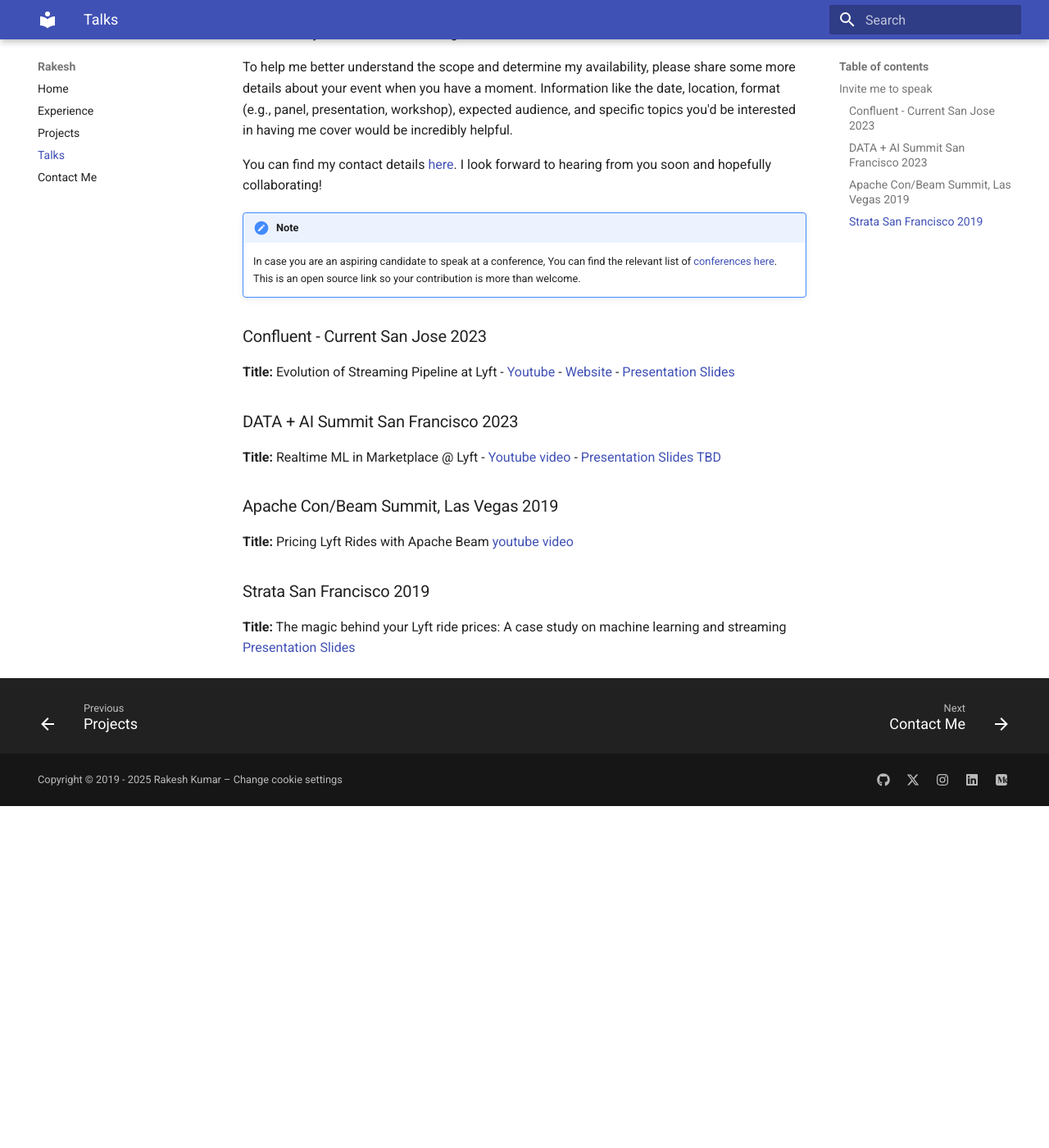
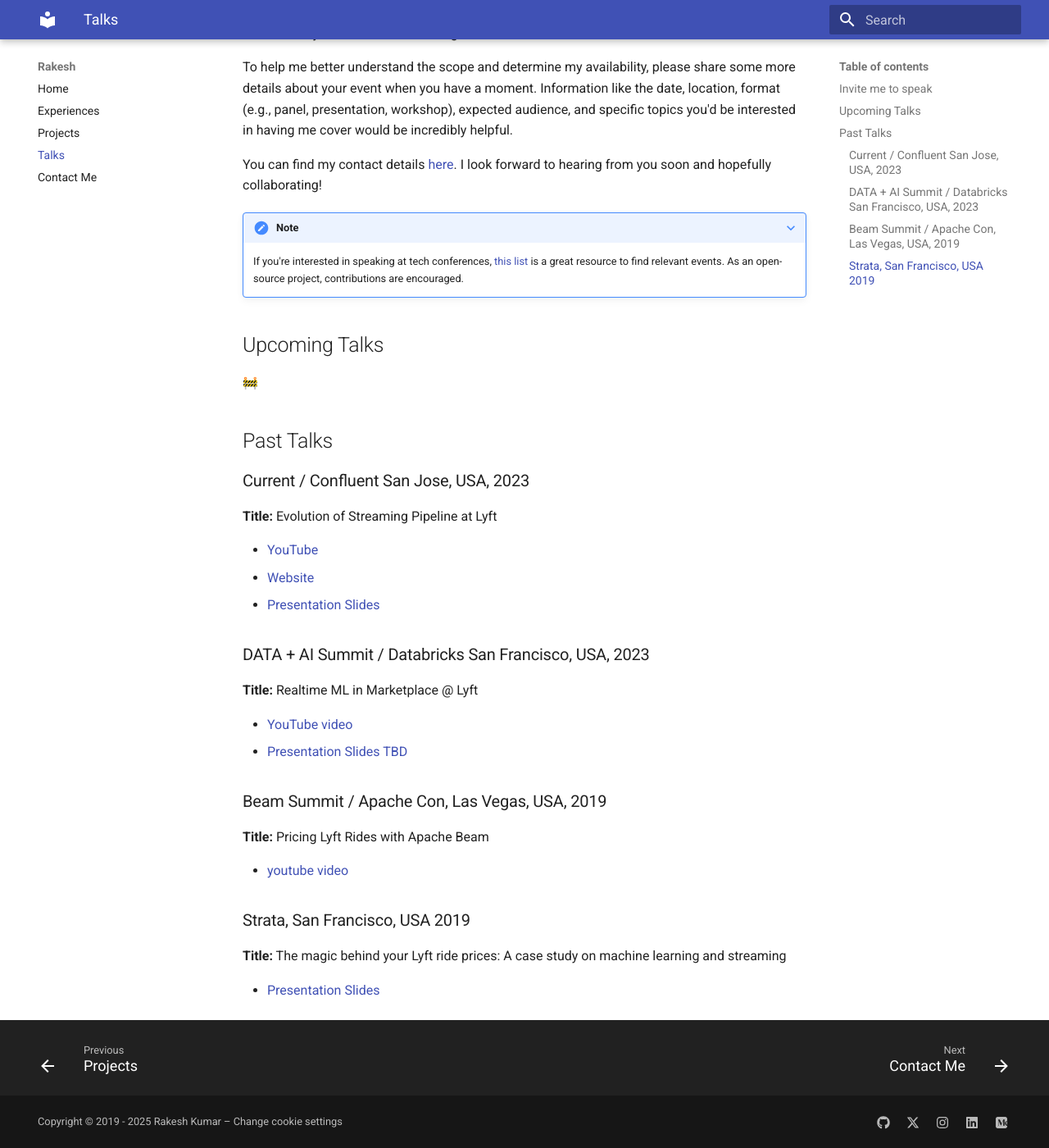
Before and after one commit to rakeshcusat/rakeshcusat.github.io, an MkDocs documentation site: the page built from docs/talks.md, in a window 1280 px wide and 1400 px high, scrolled down 438 px. Shown: the whole window at 82% size. Built offline with MkDocs 1.6.1 and Material for MkDocs 9.7.7, drawn with Linux system fonts in a browser that asks for light colours; emoji names are drawn with the system emoji font; plug-ins that fetch from the network failed and are left out; before the commit the page ends 1421 px from its top, so only the background shows below that.

Commit message:
update talks (#12)
* update talks

* updated pages

* added some more content

* minor update

```diff
--- a/docs/talks.md
+++ b/docs/talks.md
@@ -12,26 +12,32 @@
 You can find my contact details [here](contact.md). I look forward to hearing from you soon and hopefully collaborating!
 
 
-!!! note
-    In case you are an aspiring candidate to speak at a conference, You can find the relevant list of [conferences here](https://github.com/rakeshcusat/tech-conference). This is an open source link so your contribution is more than welcome.
+???+ note
+    If you're interested in speaking at tech conferences, [this list](https://github.com/rakeshcusat/tech-conference) is a great resource to find relevant events. As an open-source project, contributions are encouraged.
+## Upcoming Talks
+:construction:
 
+## Past Talks
+### Current / Confluent San Jose, USA, 2023
+**Title:**  Evolution of Streaming Pipeline at Lyft
 
-### Confluent - Current San Jose 2023
-**Title:**  Evolution of Streaming Pipeline at Lyft
-- [Youtube](https://www.confluent.io/events/current/2023/evolution-of-streaming-pipeline-at-lyft/)
+- [YouTube](https://www.confluent.io/events/current/2023/evolution-of-streaming-pipeline-at-lyft/)
 - [Website](https://www.confluent.io/events/current/2023/evolution-of-streaming-pipeline-at-lyft/)
 - [Presentation Slides](https://www.slideshare.net/slideshow/evolution-of-streaming-pipeline-at-lyft/262726387)
 
-### DATA + AI Summit San Francisco 2023
+### DATA + AI Summit / Databricks San Francisco, USA, 2023
 **Title:**  Realtime ML in Marketplace @ Lyft
-- [Youtube video](https://www.youtube.com/watch?v=-t5Dt6Gbw90)
+
+- [YouTube video](https://www.youtube.com/watch?v=-t5Dt6Gbw90)
 - [Presentation Slides TBD]()
 
 
-### Apache Con/Beam Summit, Las Vegas 2019
+### Beam Summit / Apache Con, Las Vegas, USA, 2019
 **Title:**  Pricing Lyft Rides with Apache Beam
-[youtube video](https://www.youtube.com/watch?v=D_NA-LY1xP0)
 
-### Strata San Francisco 2019
+- [youtube video](https://www.youtube.com/watch?v=D_NA-LY1xP0)
+
+### Strata, San Francisco, USA 2019
 **Title:** The magic behind your Lyft ride prices: A case study on machine learning and streaming
-[Presentation Slides](https://docs.google.com/presentation/d/1MskxMXJnCKCpmWXS3-S_TPZ0Qqs1YB6N/edit?usp=sharing&ouid=103849271438793450736&rtpof=true&sd=true)
+
+- [Presentation Slides](https://docs.google.com/presentation/d/1MskxMXJnCKCpmWXS3-S_TPZ0Qqs1YB6N/edit?usp=sharing&ouid=103849271438793450736&rtpof=true&sd=true)
--- a/mkdocs.yml
+++ b/mkdocs.yml
@@ -14,7 +14,7 @@
     - search.share
 nav:
   - Home: index.md
-  - Experience: experience.md
+  - Experiences: experiences.md
   - Projects: projects.md
   - Talks: talks.md
   - Contact Me: contact.md
@@ -70,6 +70,7 @@
       validate_external_urls: True
       raise_error: True
   - search
-
   - social
   - privacy
+  - git-revision-date-localized:
+      fallback_to_build_date: true
```
Also changed, not shown: docs/experience.md (deleted, +0 -1 lines), docs/experiences.md (added, +54 -0 lines), docs/index.md (+14 -1 lines), docs/projects.md (+19 -0 lines), 1 other file.
